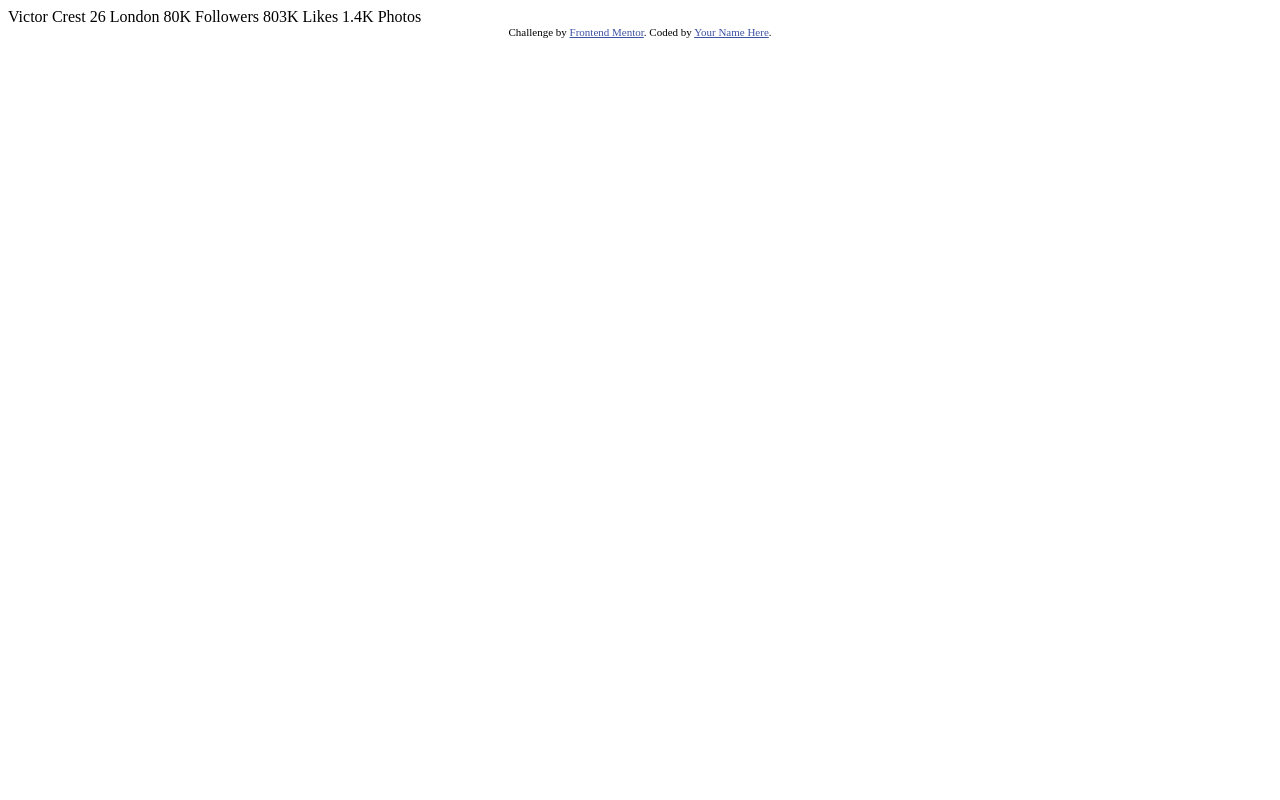
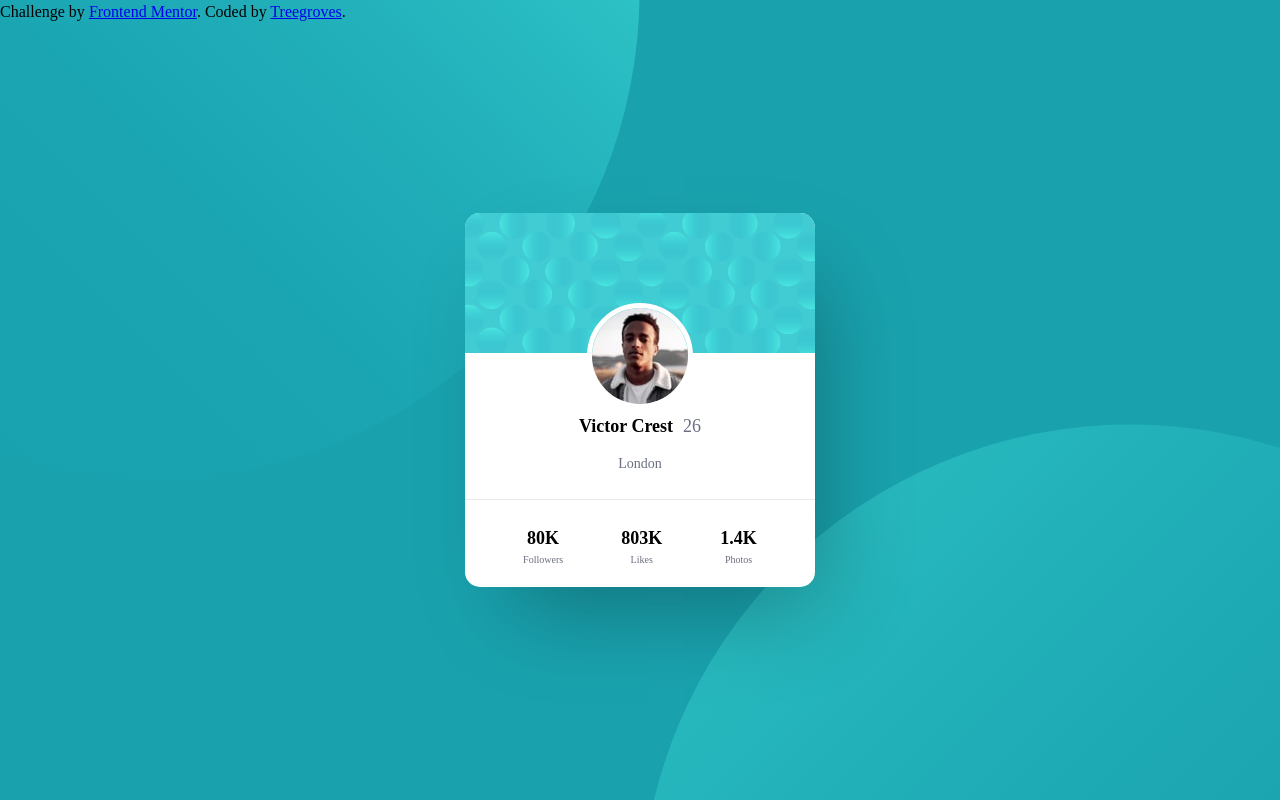
Before and after one commit to treegroves/Frontend-Mentor--profile-card-component, a plain HTML site: page index.html in a window 1280 px wide. Drawn offline with Linux system fonts and the light colour scheme.

Commit message:
Solution 1

```diff
--- a/index.html
+++ b/index.html
@@ -1,35 +1,52 @@
 <!DOCTYPE html>
 <html lang="en">
   <head>
-  <meta charset="UTF-8">
-  <meta name="viewport" content="width=device-width, initial-scale=1.0"> <!-- displays site properly based on user's device -->
-
-  <link rel="icon" type="image/png" sizes="32x32" href="./images/favicon-32x32.png">
-
+    <meta charset="UTF-8" />
+    <meta name="viewport" content="width=device-width, initial-scale=1.0" />
+    <link rel="icon" type="image/png" sizes="32x32" href="./images/favicon-32x32.png" />
+    <link rel="preconnect" href="https://fonts.googleapis.com" />
+    <link rel="preconnect" href="https://fonts.gstatic.com" crossorigin />
+    <link href="https://fonts.googleapis.com/css2?family=Kumbh+Sans:wght@400;700&display=swap" rel="stylesheet" />
+    <link rel="stylesheet" href="/style.css" />
     <title>Frontend Mentor | Profile card component</title>
-
-  <!-- Feel free to remove these styles or customise in your own stylesheet 👍 -->
-  <style>
-    .attribution { font-size: 11px; text-align: center; }
-    .attribution a { color: hsl(228, 45%, 44%); }
-  </style>
   </head>
   <body>
-  Victor Crest
-  26
-  London
-
-  80K
-  Followers
-
-  803K
-  Likes
-
-  1.4K
-  Photos
+    <main>
+      <section class="card">
+        <div class="container">
+          <div class="banner">
+            <img src="/images/bg-pattern-card.svg" alt="" />
+          </div>
+          <div class="photo">
+            <img src="/images/image-victor.jpg" alt="" />
+          </div>
+          <div class="personal-details">
+            <p class="name">Victor Crest</p>
+            <p class="age">26</p>
+          </div>
+          <div class="location">London</div>
+          <div class="social-media">
+            <div>
+              <p class="social-media-stats">80K</p>
+              <p class="social-media-heading">Followers</p>
+            </div>
+            <div>
+              <p class="social-media-stats">803K</p>
+              <p class="social-media-heading">Likes</p>
+            </div>
+            <div>
+              <p class="social-media-stats">1.4K</p>
+              <p class="social-media-heading">Photos</p>
+            </div>
+          </div>
+        </div>
+      </section>
+    </main>
+    <footer>
       <div class="attribution">
-    Challenge by <a href="https://www.frontendmentor.io?ref=challenge" target="_blank">Frontend Mentor</a>.
-    Coded by <a href="#">Your Name Here</a>.
+        Challenge by <a href="https://www.frontendmentor.io?ref=challenge" target="_blank">Frontend Mentor</a>. Coded by
+        <a href="#">Treegroves</a>.
       </div>
+    </footer>
   </body>
 </html>
--- /dev/null
+++ b/style.css
@@ -0,0 +1,205 @@
+:root {
+  --clr-primary-400: hsl(229, 23%, 23%);
+  --clr-primary-300: hsl(185, 75%, 39%);
+  --clr-primary-200: hsl(227, 10%, 46%);
+
+  --clr-neutral-300: hsl(0, 0%, 59%);
+  --clr-neutral-200: hsl(228, 9%, 92%);
+  --clr-neutral-100: hsl(0, 0%, 100%);
+  --ff-primary: 'Kumbh Sans', sans-seriff;
+
+  --ff-body: var(--ff-primary);
+
+  --fw-regular: 400;
+  --fw-bold: 700;
+
+  --fs-100: 10px;
+  --fs-200: 14px;
+  --fs-300: 18px;
+
+  --fs-body: var(--fs-300);
+  --fs-heading: var(--fs-100);
+  --fs-location: var(--fs-200);
+}
+
+/* https://andy-bell.co.uk/a-modern-css-reset/ */
+
+/* Box sizing rules */
+*,
+*::before,
+*::after {
+  box-sizing: border-box;
+}
+
+/* Remove default margin */
+body,
+h1,
+h2,
+h3,
+h4,
+p,
+figure,
+blockquote,
+dl,
+dd {
+  margin: 0;
+}
+
+/* Remove list styles on ul, ol elements with a list role, which suggests default styling will be removed */
+ul[role='list'],
+ol[role='list'] {
+  list-style: none;
+}
+
+/* Set core root defaults */
+html:focus-within {
+  scroll-behavior: smooth;
+}
+
+/* Set core body defaults */
+html,
+body {
+  height: 100%;
+}
+body {
+  text-rendering: optimizeSpeed;
+  line-height: 1.5;
+}
+
+/* A elements that don't have a class get default styles */
+a:not([class]) {
+  text-decoration-skip-ink: auto;
+}
+
+/* Make images easier to work with */
+img,
+picture {
+  max-width: 100%;
+  display: block;
+}
+
+/* Inherit fonts for inputs and buttons */
+input,
+button,
+textarea,
+select {
+  font: inherit;
+}
+
+/* Remove all animations, transitions and smooth scroll for people that prefer not to see them */
+@media (prefers-reduced-motion: reduce) {
+  html:focus-within {
+    scroll-behavior: auto;
+  }
+
+  *,
+  *::before,
+  *::after {
+    animation-duration: 0.01ms !important;
+    animation-iteration-count: 1 !important;
+    transition-duration: 0.01ms !important;
+    scroll-behavior: auto !important;
+  }
+}
+
+body {
+  background: url(./images/bg-pattern-top.svg), url(./images/bg-pattern-bottom.svg);
+  background-position: right 50vw bottom 40vh, left 50vw top 53vh;
+  background-repeat: no-repeat no-repeat;
+  background-color: var(--clr-primary-300);
+}
+
+@media screen and (max-width: 768px) {
+  body {
+    background-position: right 50vw bottom 40vh, left 50vw top 53vh;
+  }
+}
+
+@media screen and (max-width: 375px) {
+  body {
+    background-position: right 40vw bottom 50vh, left 40vw top 43vh;
+  }
+}
+.card {
+  position: absolute;
+  top: 50%;
+  left: 50%;
+  transform: translate(-50%, -50%);
+
+  border-radius: 15px;
+  width: 350px;
+  height: 374px;
+  background-color: var(--clr-neutral-100);
+
+  box-shadow: 25px 41px 88px -23px rgba(0, 0, 0, 0.3);
+  -webkit-box-shadow: 25px 41px 88px -23px rgba(0, 0, 0, 0.3);
+  -moz-box-shadow: 25px 41px 88px -23px rgba(0, 0, 0, 0.3);
+}
+
+.card .container {
+  display: flex;
+  flex-direction: column;
+  align-items: center;
+}
+
+.card .banner img {
+  border-radius: 15px 15px 0 0;
+}
+
+.personal-details {
+  display: flex;
+  align-items: center;
+}
+
+.photo {
+  position: absolute;
+  top: 90px;
+  border: solid white 5px;
+  border-radius: 54px;
+}
+
+.photo img {
+  border-radius: 50px;
+}
+
+.name {
+  font-size: var(--fs-300);
+  font-weight: var(--fw-bold);
+  padding-top: 60px;
+}
+
+.age {
+  color: var(--clr-primary-200);
+  font-size: var(--fs-300);
+  font-weight: var(--fw-regular);
+  padding-top: 60px;
+  padding-left: 10px;
+}
+
+.location {
+  color: var(--clr-primary-200);
+  font-size: var(--fs-200);
+  font-weight: var(--fw-regular);
+  padding-top: 13px;
+}
+
+.social-media {
+  display: flex;
+  justify-content: space-evenly;
+  width: 100%;
+  margin-top: 25px;
+  padding-top: 25px;
+  text-align: center;
+  border-top: solid var(--clr-neutral-200) 1px;
+}
+
+.social-media-stats {
+  font-size: var(--fs-300);
+  font-weight: var(--fw-bold);
+}
+
+.social-media-heading {
+  color: var(--clr-primary-200);
+  font-size: var(--fs-100);
+  font-weight: var(--fw-regular);
+}
```
Lines whose indentation alone changed are shown as unchanged.
